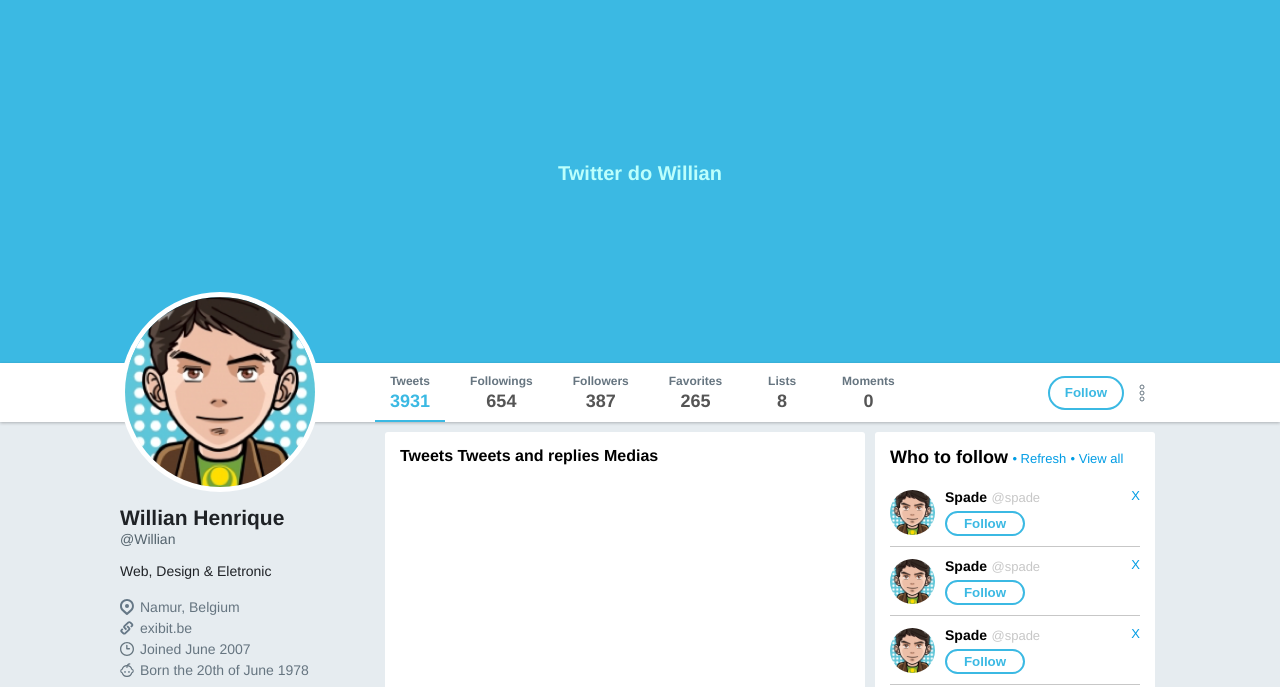
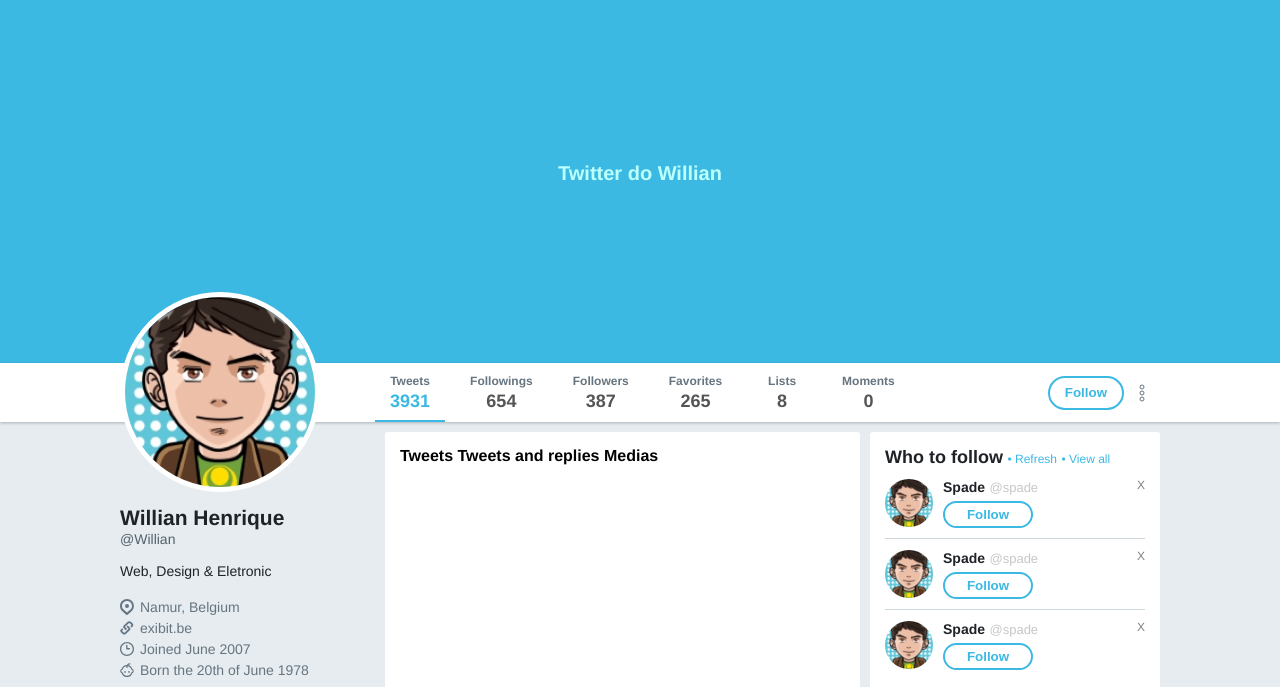
Before and after one commit to willihr/twitter-web-clone, a plain HTML site: page index.html in a window 1280 px wide. Shown: the part 63-750 px from the top of the page. Drawn offline with Linux system fonts and the light colour scheme.

Commit message:
updated widgets sidebar following some css tips

```diff
--- a/style.css
+++ b/style.css
@@ -342,11 +342,12 @@ div.wrapper-content .profile div.widget.images ul li {
 /* Widgets Sidebar */
 
 div.wrapper-content .widgets {
-  margin: 10px 5px;
+  margin-top: 10px;
+  margin-left: 5px;
 }
 
 div.wrapper-content .widgets .widget {
-  width: 280px;
+  width: 290px;
   height: fit-content;
 
   padding: 15px;
@@ -357,18 +358,18 @@ div.wrapper-content .widgets .widget {
 
 div.wrapper-content .widgets .widget b {
   font-size: 18px;
+  color: #1f2226;
 }
 
 div.wrapper-content .widgets .widget a {
+  color: #3BB9E3;
+  font-size: 12px;
   text-decoration: none;
-  position: relative;
-  font-size: 13px;
-  color: rgb(0, 156, 228);
 }
 
 div.wrapper-content .widgets .widget > a::before {
   content:"• ";
-  color: rgb(0, 156, 228);
+  color: #3BB9E3;
 }
 
 div.wrapper-content .widgets .widget ul.find-friends-list {
@@ -378,11 +379,13 @@ div.wrapper-content .widgets .widget ul.find-friends-list {
 
 div.wrapper-content .widgets .widget ul.find-friends-list li {
   display: flex;
-  align-items: flex-start;
   justify-content: space-between;
+}
 
-  padding: 10px 0;
-  border-bottom: 1px solid #c7c7c7;
+div.wrapper-content .widgets .widget ul.find-friends-list li + li {
+  padding-top: 10px;
+  margin-top: 10px;
+  border-top: 1px solid #ccd6dd;
 }
 
 div.wrapper-content .widgets .widget ul.find-friends-list li > div {
@@ -391,14 +394,18 @@ div.wrapper-content .widgets .widget ul.find-friends-list li > div {
 }
 
 div.wrapper-content .widgets .widget ul.find-friends-list li img {
-  width: 45px;
-  height: 45px;
+  width: 48px;
+  height: 48px;
   border-radius: 50%;
-  margin-right: 10px;
+}
+
+div.wrapper-content .widgets .widget ul.find-friends-list li div.whoToFollow {
+  margin-left: 10px;
 }
 
 div.wrapper-content .widgets .widget ul.find-friends-list li div.whoToFollow b {
   font-size: 14px;
+  color: #1f2226;
 }
 
 div.wrapper-content .widgets .widget ul.find-friends-list li div.whoToFollow span {
@@ -407,8 +414,8 @@ div.wrapper-content .widgets .widget ul.find-friends-list li div.whoToFollow spa
 }
 
 div.wrapper-content .widgets .widget ul.find-friends-list li div.whoToFollow button {
-  width: 80px;
-  height: 25px;
+  width: 90px;
+  height: 27px;
   margin-top: 5px;
 
   background-color: white;
@@ -416,6 +423,11 @@ div.wrapper-content .widgets .widget ul.find-friends-list li div.whoToFollow but
   color: #3BB9E3;
   font-weight: bold;
   border-radius: 15px;
+}
+
+div.wrapper-content .widgets .widget ul.find-friends-list li > a {
+  color: grey;
+  font-size: 12px;
 }
 
 div.wrapper-content .widgets .widget span.find-friends {
```
